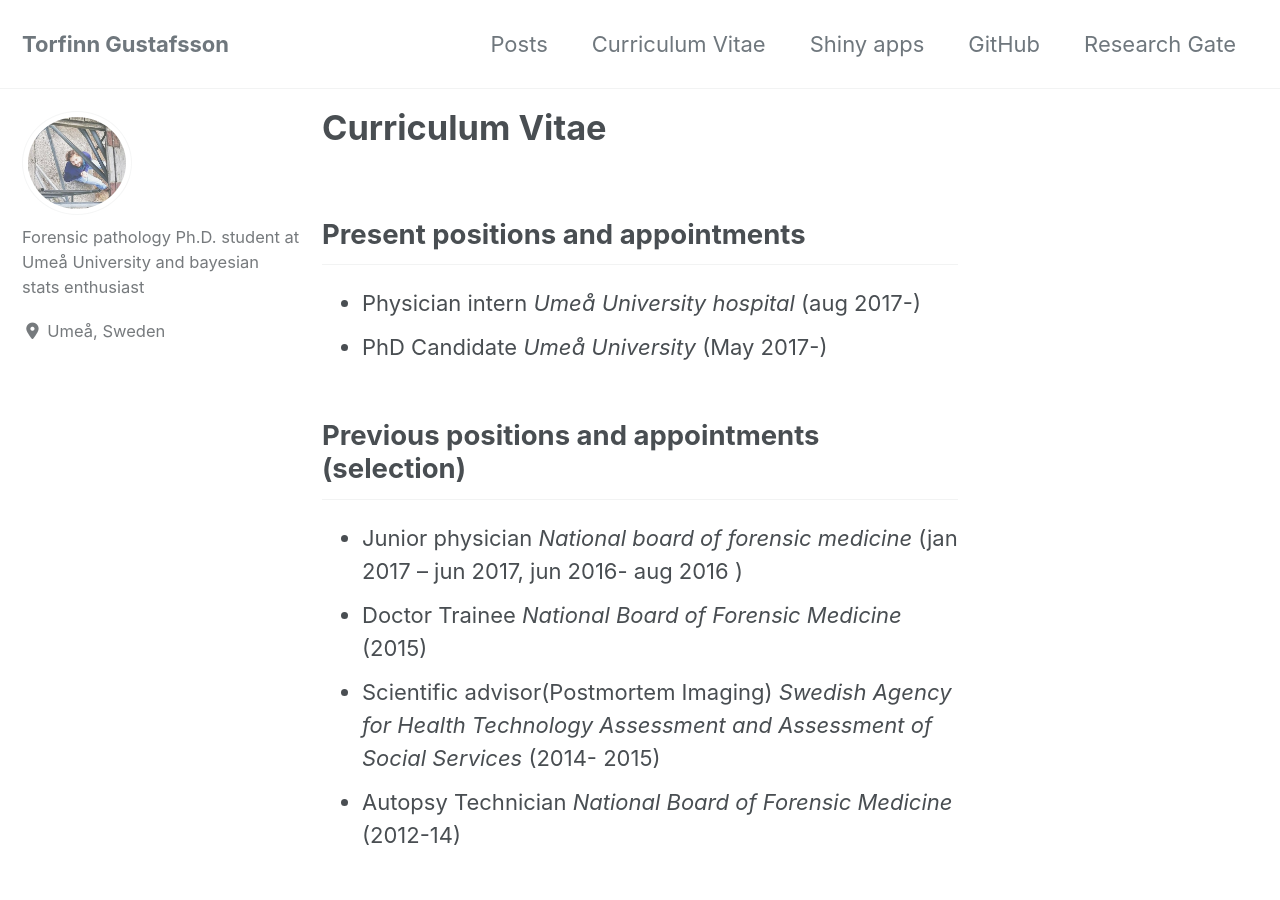
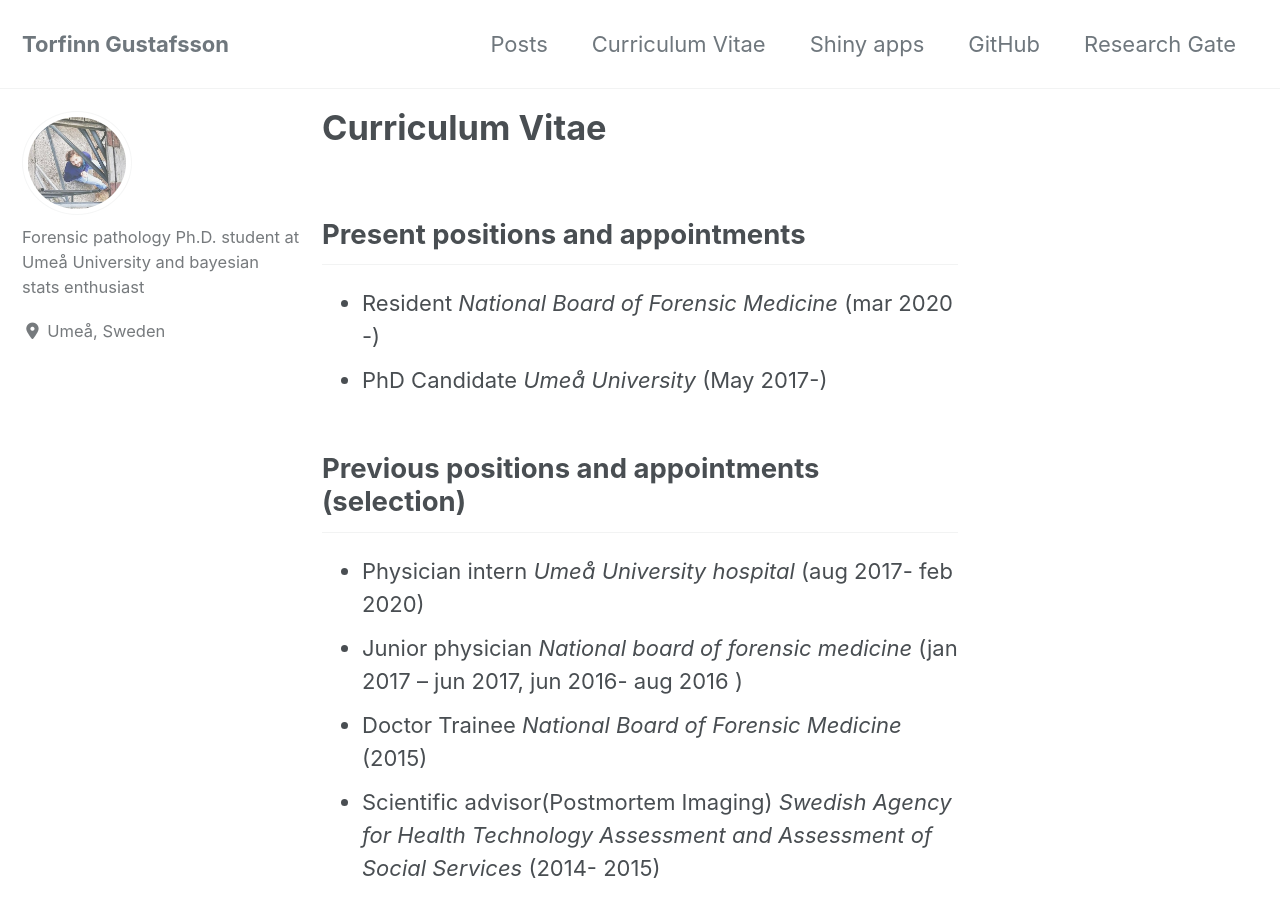
Before and after one commit to torgust/torgust.github.io, a Jekyll site: the page built from _pages/corriculm vitae.md, in a window 1280 px wide and 900 px high. Built offline with Jekyll 4.4.1, drawn with Linux system fonts in a browser that asks for light colours; cached includes are drawn as plain includes; nearby versions of some CDN libraries.

Commit message:
Changed CV

```diff
--- a/_pages/corriculm vitae.md
+++ b/_pages/corriculm vitae.md
@@ -6,10 +6,11 @@ permalink: /curriculum-vitae/
 ---
 
 ## Present positions and appointments
-* Physician intern	*Umeå University hospital* (aug 2017-)
+* Resident *National Board of Forensic Medicine* (mar 2020 -)
 * PhD Candidate	*Umeå University* (May 2017-)
 
 ## Previous positions and appointments (selection)
+* Physician intern	*Umeå University hospital* (aug 2017- feb 2020)
 * Junior physician *National board of forensic medicine* (jan 2017 – jun 2017, jun 2016- aug 2016 )
 * Doctor Trainee 	*National Board of Forensic Medicine* (2015)
 * Scientific advisor(Postmortem Imaging) *Swedish Agency for Health Technology Assessment and Assessment of Social Services* (2014- 2015)
@@ -29,6 +30,7 @@ Master of Science in Medicine	Umeå Universitet (sep 2011 – jan 2017)
 *	Gustafsson T, Eriksson A, Wingren CJ. Multivariate linear regression modelling of lung weight in 24056 Swedish medico-legal autopsy cases. J Forensic Legal Med 2017;46:20-22
 
 ## 	Manuscripts
+
 *	Gustafsson T, Eriksson A, Wingren CJ. Is cardiomegaly at risk of over diagnosis at autopsy? A Bayesian latent variable mixture model of a heart weight using a nationwide autopsy registry. Unpublished manuscript, Umeå University, Sweden
 
 *	Bäckström B, Eriksson A, Gustafsson T. The utility of routine histological sampling in the assessment of cause and manner of death in forensic practice. Unpublished manuscript, Umeå University, Sweden
```
